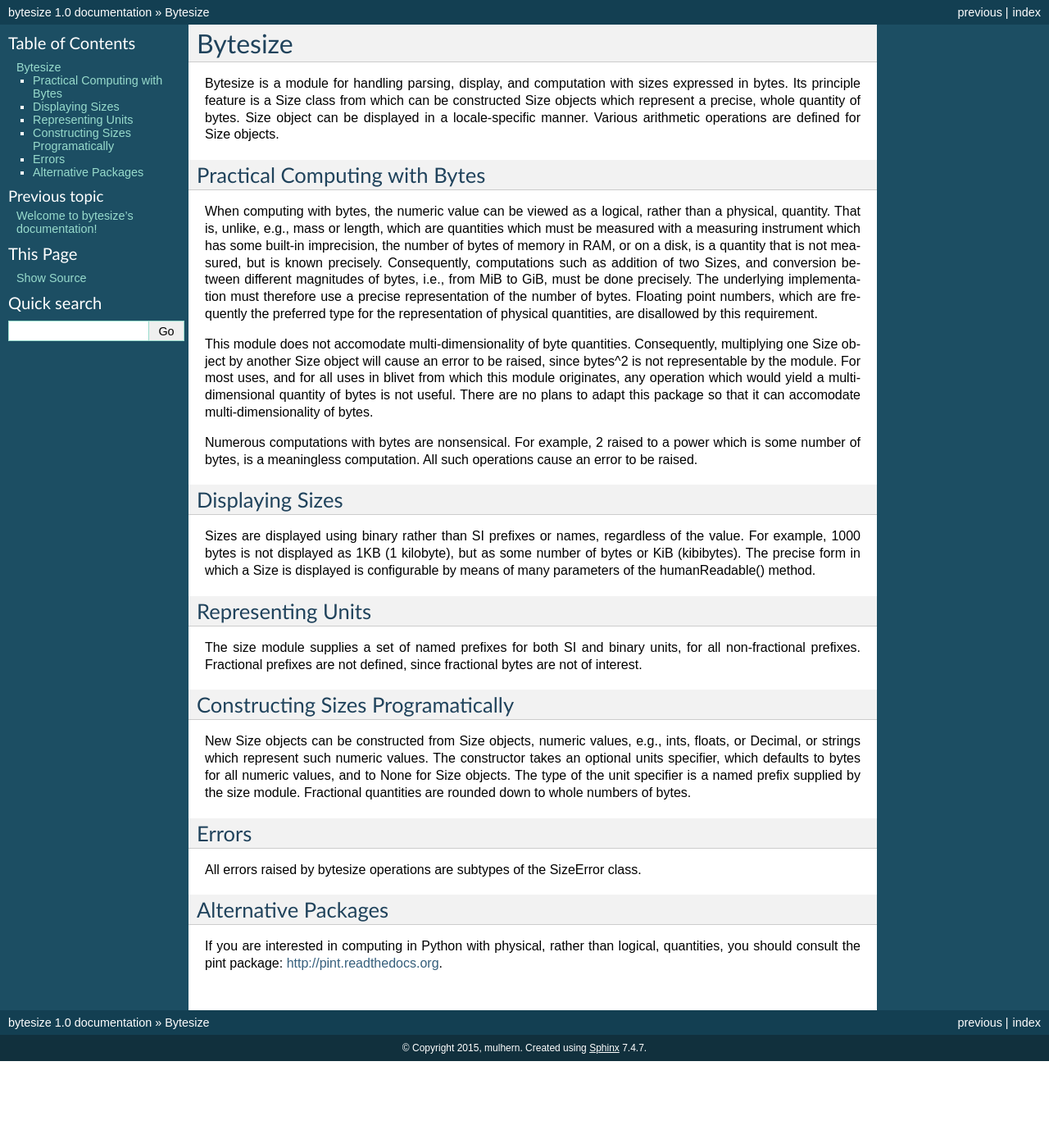
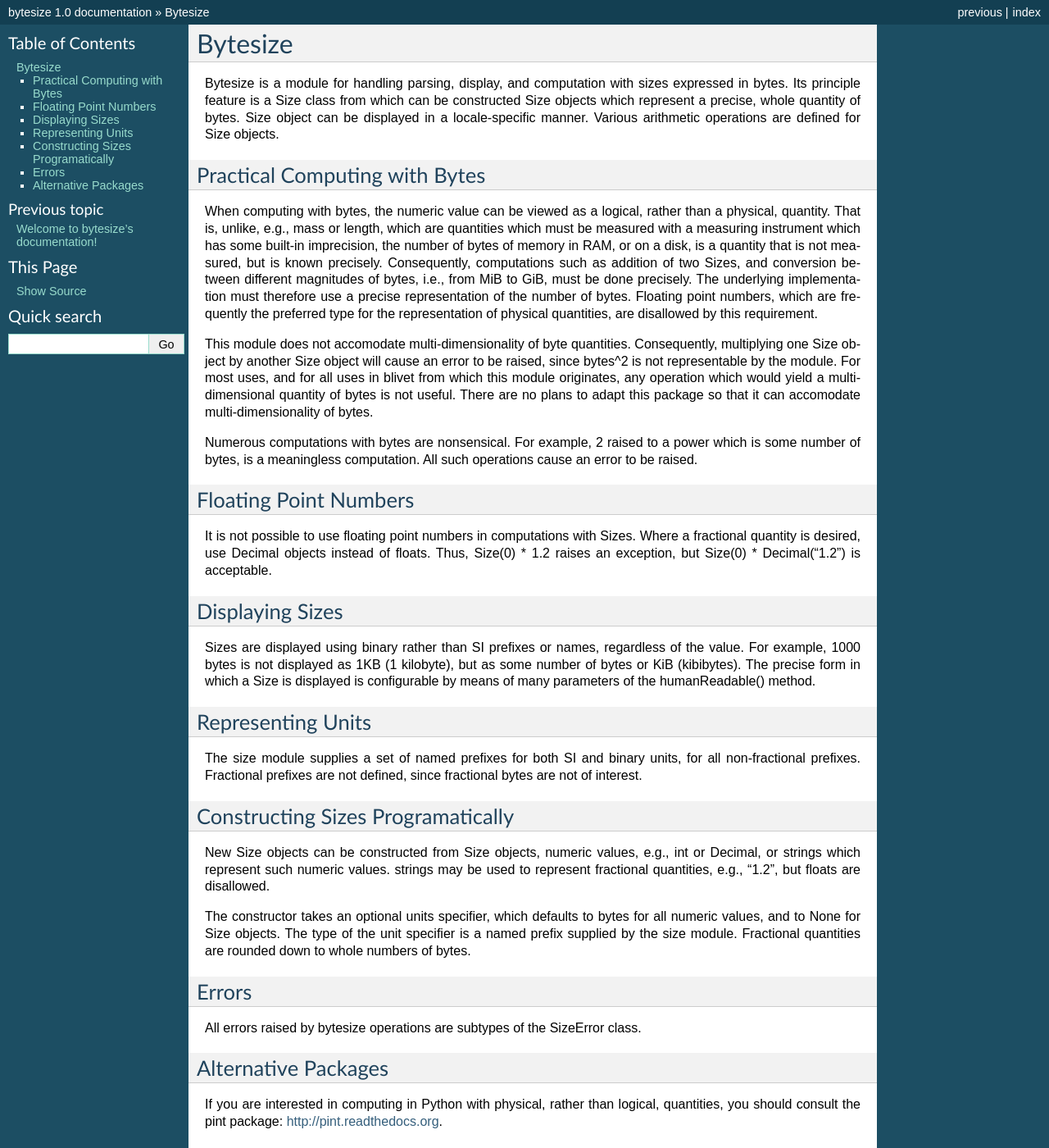
Before and after one commit to mulkieran/bytesize, a Sphinx documentation site: the page built from doc/intro.rst, in a window 1280 px wide and 1400 px high. Shown: the whole window at 82% size. Built offline with Sphinx 7.4.7, drawn with Linux system fonts in a browser that asks for light colours; pages that are not in the unit, such as notebooks, are missing from menus.

Commit message:
Change information about floating point numbers in documentation.
Signed-off-by: mulhern <amulhern@redhat.com>

```diff
--- a/doc/intro.rst
+++ b/doc/intro.rst
@@ -34,6 +34,13 @@
 power which is some number of bytes, is a meaningless computation. All such
 operations cause an error to be raised.
 
+Floating Point Numbers
+----------------------
+It is not possible to use floating point numbers in computations with Sizes.
+Where a fractional quantity is desired, use Decimal objects instead of floats.
+Thus, Size(0) * 1.2 raises an exception, but Size(0) * Decimal("1.2") is
+acceptable.
+
 Displaying Sizes
 ----------------
 Sizes are displayed using binary rather than SI prefixes or names, regardless
@@ -51,7 +58,10 @@
 Constructing Sizes Programatically
 ----------------------------------
 New Size objects can be constructed from Size objects, numeric values, e.g.,
-ints, floats, or Decimal, or strings which represent such numeric values.
+int or Decimal, or strings which represent such numeric values.
+strings may be used to represent fractional quantities, e.g., "1.2", but
+floats are disallowed.
+
 The constructor takes an optional units specifier, which defaults to bytes
 for all numeric values, and to None for Size objects. The type of the
 unit specifier is a named prefix supplied by the size module. Fractional
```
